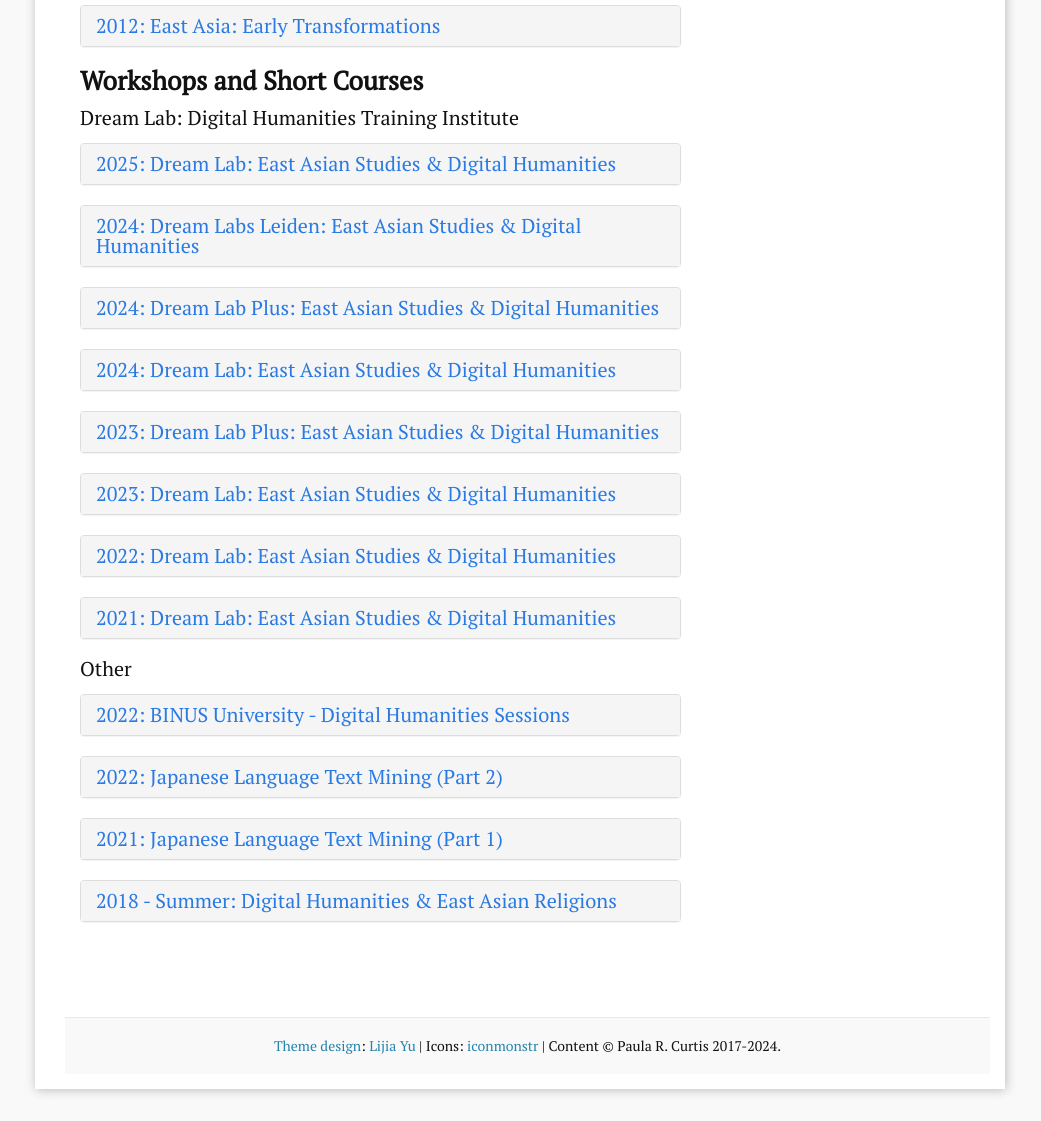
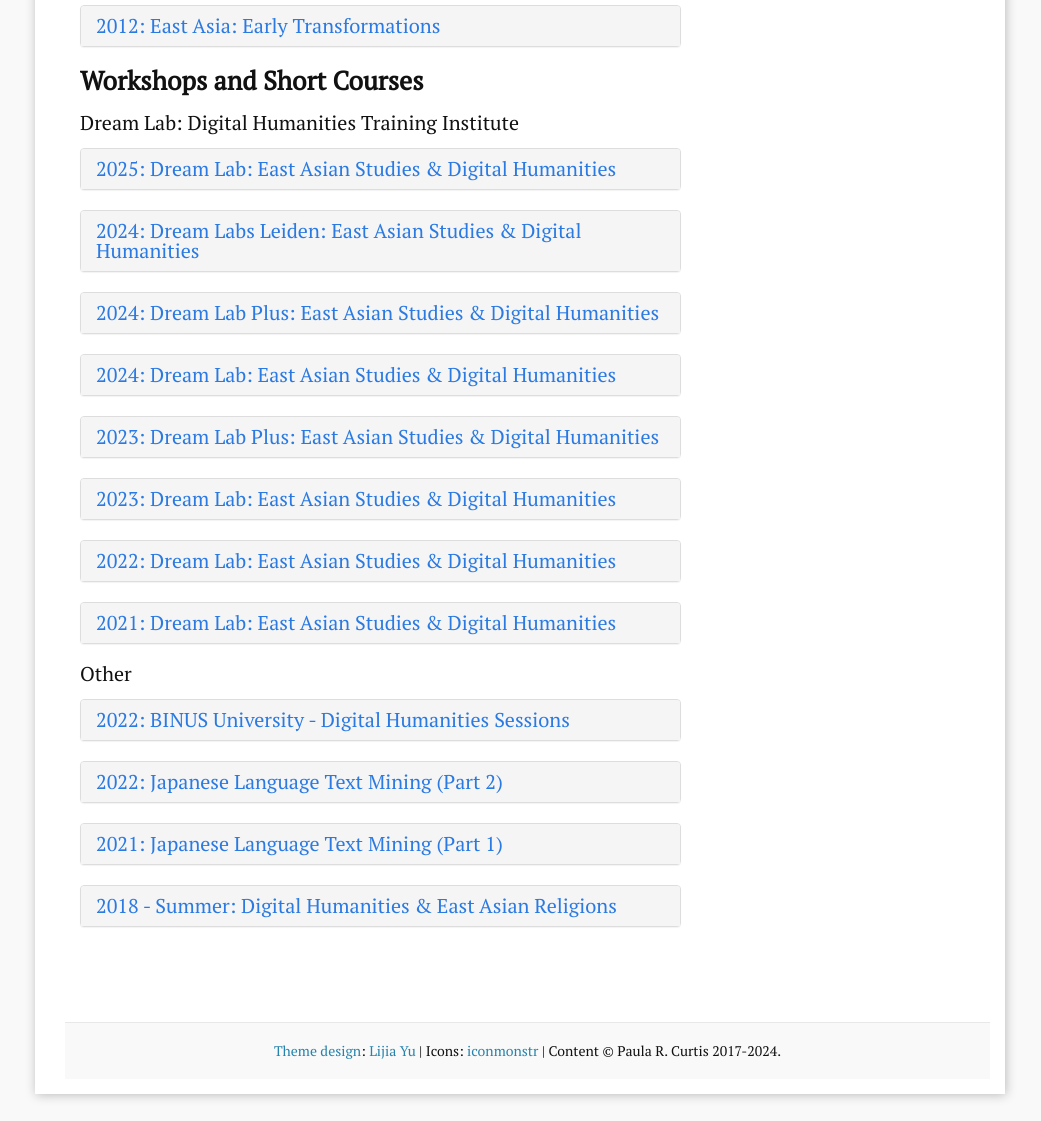
Before and after one commit to pr-curtis/pr-curtis.github.io, a Jekyll site: the page built from d_teaching.md, in a window 1280 px wide. Shown: the part 1136-2257 px from the top of the page, without its empty margins (120-1161 px from the left). Built offline with Jekyll 4.4.1, drawn with Linux system fonts in a browser that asks for light colours; nearby versions of some CDN libraries.

Commit message:
26-08-18 h4 fix

```diff
--- a/_sass/_base.scss
+++ b/_sass/_base.scss
@@ -167,6 +167,10 @@
 
 }
 
+.post-content h4:not(.panel-title) {
+  margin-top: 20px;
+}
+
 /**
  * Blockquotes
  */
```
